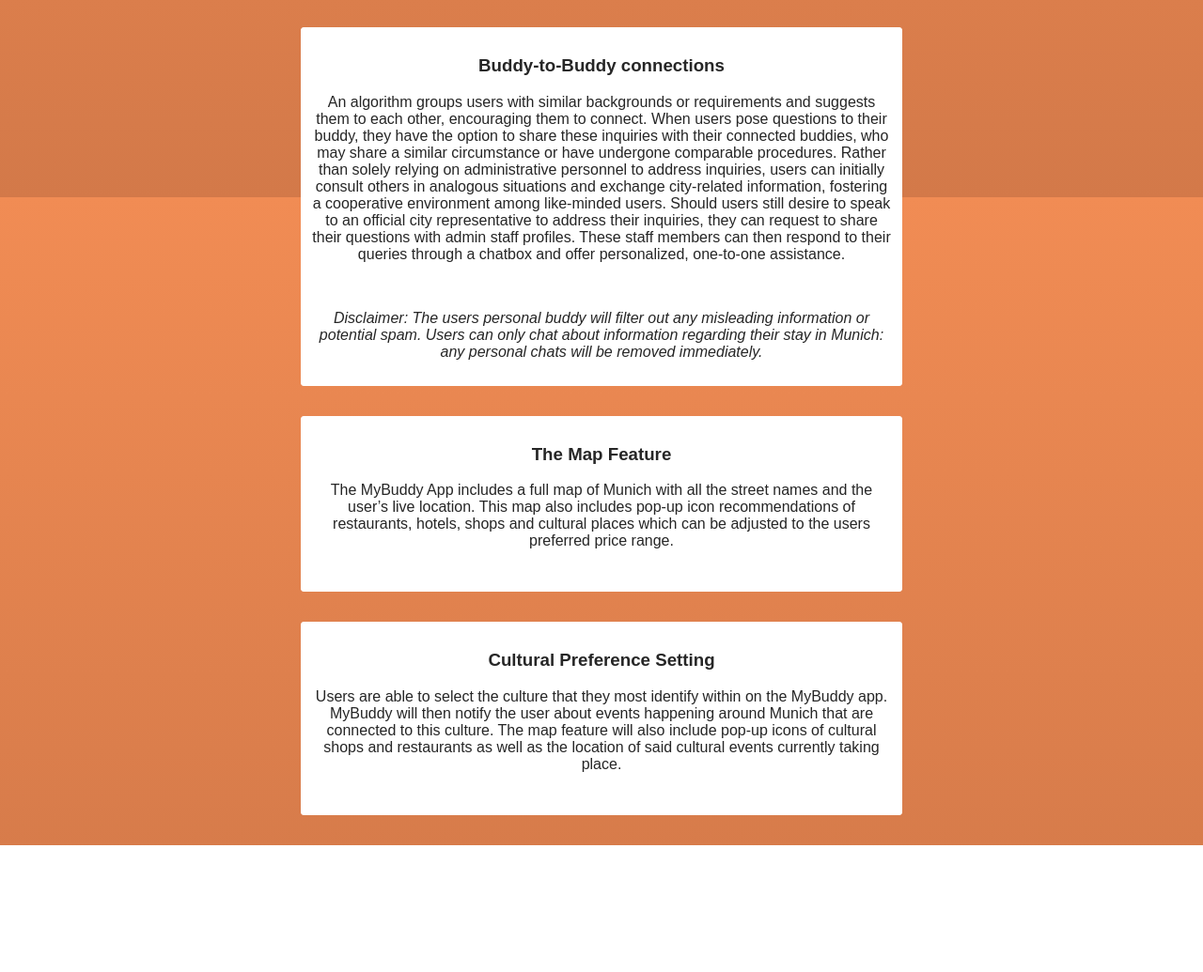
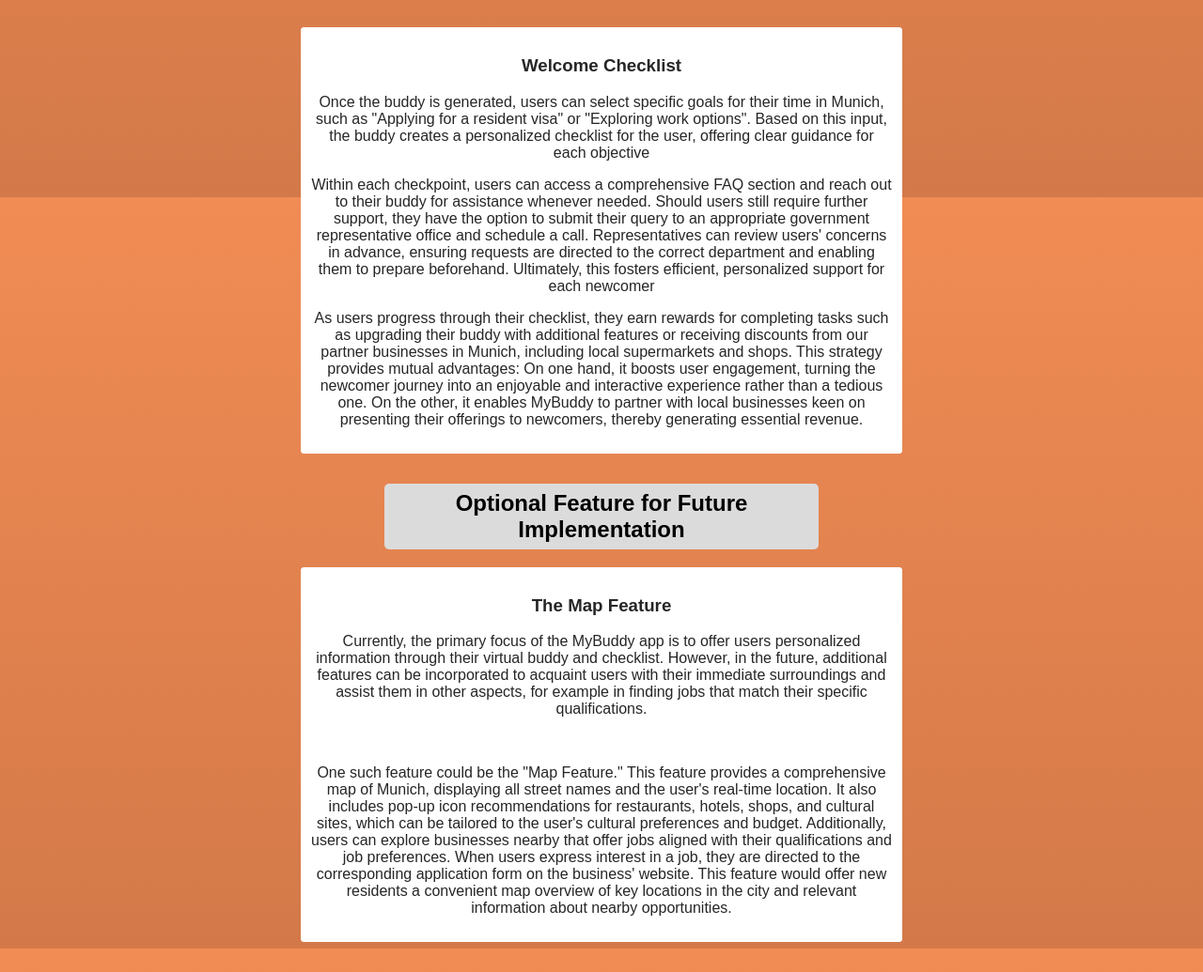
Before and after one commit to aZaamBie/MyBuddySystems, a plain HTML site: page pages/features.html in a window 1280 px wide. Shown: the part 590-1625 px from the top of the page at 94% size. Before the commit the page ends 1490 px from the top, so only its background shows below. Drawn offline with Linux system fonts and the light colour scheme.

Commit message:
Altered Feature's and What's it about pages
My client has sent the updated text and layout of the "features" and the "what's it about" page.

Two blocks/paragraphs in the "Features" were removed, while one new block was added.

Also changed CSS of H2 on each page that features it. Text-align centre was missing for some reason :0

```diff
--- a/pages/features.html
+++ b/pages/features.html
@@ -28,7 +28,8 @@
             border: 2px solid rgb(220, 219, 219);
             border-radius: 5px;
             width: 20%; margin: auto;
-            padding: 5px; margin-top: 1%;">
+            padding: 5px; margin-top: 1%;
+            text-align: center;">
             App Features </h2>
 
         </div>
@@ -58,45 +59,71 @@
                     MyBuddy AI buddy does not in any way become a replacement for human interaction. </em></p>
             </div>
 
-            <!-- PARAGRAPH 2: Buddy-to-buddy connection -->
+            <!-- PARAGRAPH 2: WELCOME CHECKLIST -->
             <div class="P1">
-                <h3>Buddy-to-Buddy connections </h3>
-                <p>An algorithm groups users with similar backgrounds or requirements and suggests
-                    them to each other, encouraging them to connect. When users pose questions to their
-                    buddy, they have the option to share these inquiries with their connected buddies, who
-                    may share a similar circumstance or have undergone comparable procedures. Rather
-                    than solely relying on administrative personnel to address inquiries, users can initially
-                    consult others in analogous situations and exchange city-related information, fostering
-                    a cooperative environment among like-minded users. Should users still desire to
-                    speak to an official city representative to address their inquiries, they can request to
-                    share their questions with admin staff profiles. These staff members can then respond
-                    to their queries through a chatbox and offer personalized, one-to-one assistance.
+                <h3>Welcome Checklist</h3>
+                <p>Once the buddy is generated, users can select specific goals for their time in Munich,
+                    such as "Applying for a resident visa" or "Exploring work options". Based on this input,
+                    the buddy creates a personalized checklist for the user, offering clear guidance for
+                    each objective
                 </p>
-                <br>
+
+                <p>Within each checkpoint, users can access a comprehensive FAQ section and reach out
+                    to their buddy for assistance whenever needed. Should users still require further
+                    support, they have the option to submit their query to an appropriate government
+                    representative office and schedule a call. Representatives can review users' concerns
+                    in advance, ensuring requests are directed to the correct department and enabling
+                    them to prepare beforehand. Ultimately, this fosters efficient, personalized support for
+                    each newcomer
+                </p>
+
+                <p>As users progress through their checklist, they earn rewards for completing tasks
+                    such as upgrading their buddy with additional features or receiving discounts from our
+                    partner businesses in Munich, including local supermarkets and shops. This strategy
+                    provides mutual advantages: On one hand, it boosts user engagement, turning the
+                    newcomer journey into an enjoyable and interactive experience rather than a tedious
+                    one. On the other, it enables MyBuddy to partner with local businesses keen on
+                    presenting their offerings to newcomers, thereby generating essential revenue.
+                </p>
+
+                <!-- <br>
                 <p><em>Disclaimer: The users personal buddy will filter out any misleading information or
                     potential spam. Users can only chat about information regarding their stay in Munich:
-                    any personal chats will be removed immediately. </em></p>
+                    any personal chats will be removed immediately. </em></p> -->
             </div>
 
+
+            <!-- HEADING 3 -->
+
+            <h2 style="background-color:rgb(220, 219, 219);
+            border: 2px solid rgb(220, 219, 219);
+            border-radius: 5px;
+            width: 70%; margin: auto;
+            padding: 5px; margin-top: 1%;
+            text-align: center;">
+            Optional Feature for Future Implementation</h2>
+
             <!-- PARAGRAPH 3: Map  -->
+            <!-- <h3>Optional Feature for Future Implementation</h3> -->
             <div class="P1">
                 <h3>The Map Feature</h3>
-                <p>The MyBuddy App includes a full map of Munich with all the street names and the
-                    user’s live location. This map also includes pop-up icon recommendations of
-                    restaurants, hotels, shops and cultural places which can be adjusted to the users
-                    preferred price range. </p>
+                <p>Currently, the primary focus of the MyBuddy app is to offer users personalized
+                    information through their virtual buddy and checklist. However, in the future, additional
+                    features can be incorporated to acquaint users with their immediate surroundings and
+                    assist them in other aspects, for example in finding jobs that match their specific
+                    qualifications.</p>
                     <br>
+                <p>One such feature could be the "Map Feature." This feature provides a comprehensive
+                map of Munich, displaying all street names and the user's real-time location. It also
+                includes pop-up icon recommendations for restaurants, hotels, shops, and cultural
+                sites, which can be tailored to the user's cultural preferences and budget. Additionally,
+                users can explore businesses nearby that offer jobs aligned with their qualifications
+                and job preferences. When users express interest in a job, they are directed to the
+                corresponding application form on the business' website. This feature would offer new
+                residents a convenient map overview of key locations in the city and relevant
+                information about nearby opportunities.</p>
+
             </div>
 
-            <!-- PARAGRAPH 4: Cultural prefference setting -->
-            <div class="P1">
-                <h3>Cultural Preference Setting</h3>
-                <p>Users are able to select the culture that they most identify within on the MyBuddy app.
-                    MyBuddy will then notify the user about events happening around Munich that are
-                    connected to this culture. The map feature will also include pop-up icons of cultural
-                    shops and restaurants as well as the location of said cultural events currently taking
-                    place. </p>
-                    <br>
-            </div>
-
+            <!-- Old Paragraph 4 removed -->
         </div>
```
Also changed, not shown: pages/about.html (+3 -2 lines), pages/what.html (+13 -11 lines).
